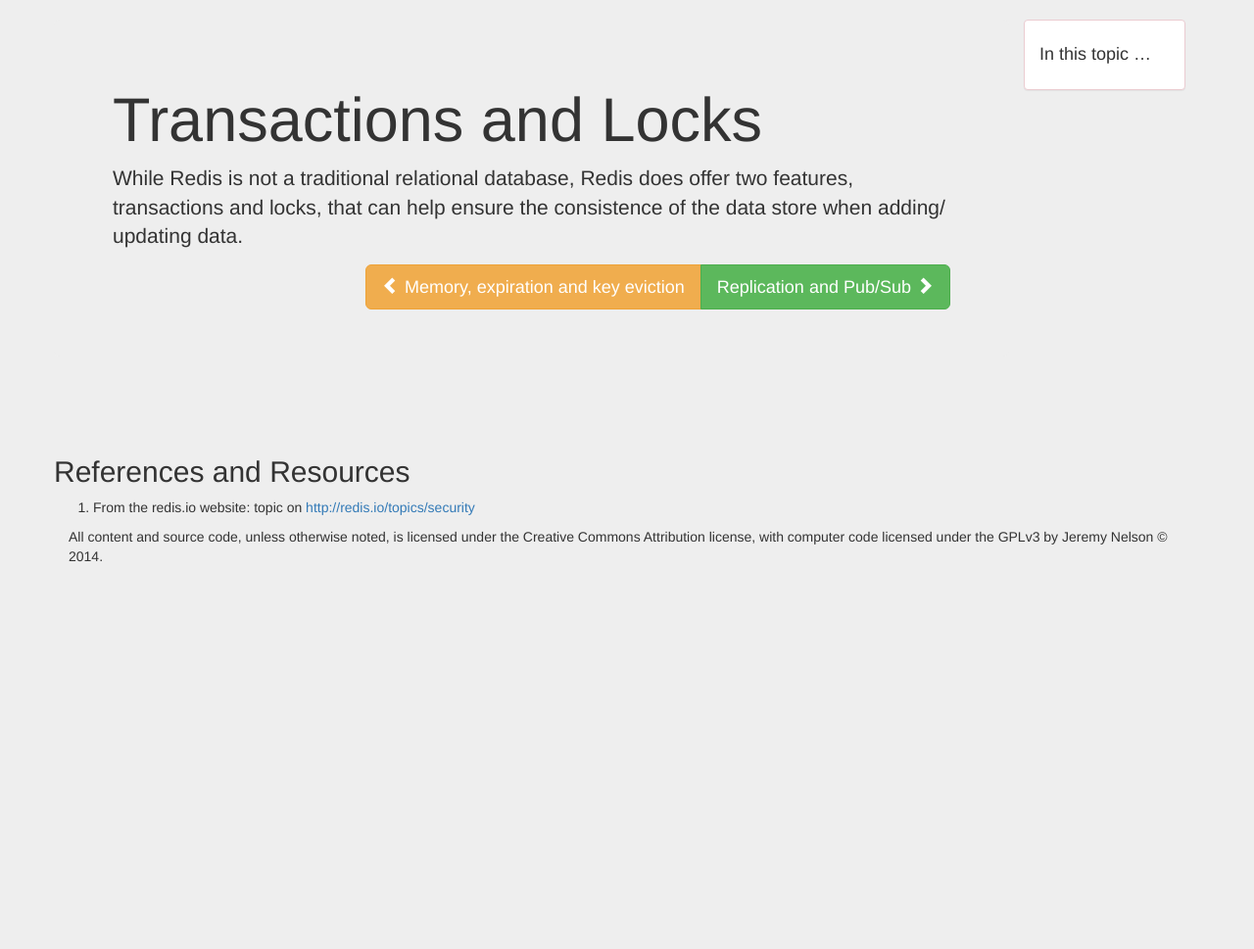
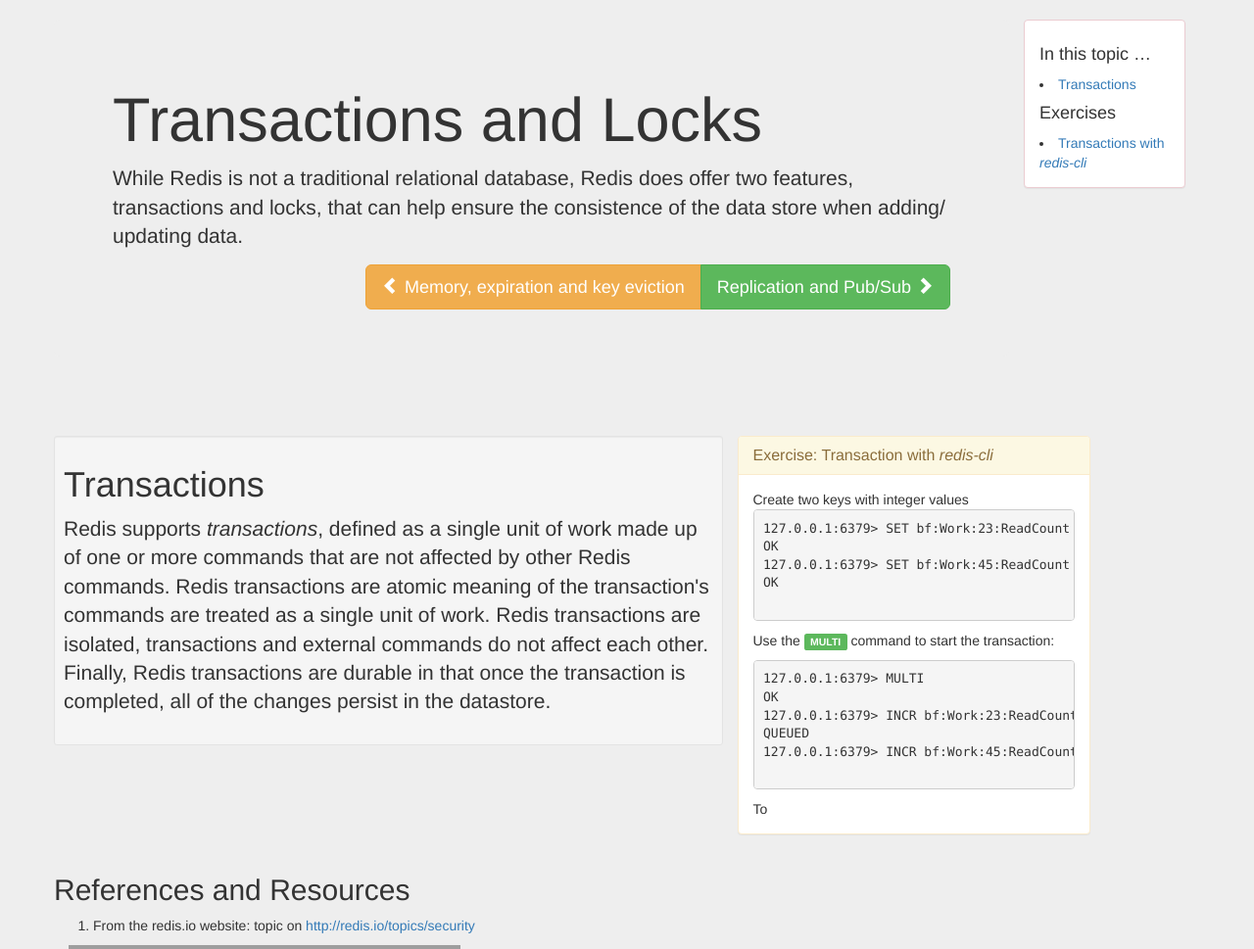
Before and after one commit to jermnelson/introduction-to-redis, a Flask app: page /transactions-and-locks in a window 1280 px wide. Shown: the part 340-1309 px from the top of the page at 98% size. Before the commit the page ends 914 px from the top, so only its background shows below. Run offline with Flask 2, Linux system fonts and the light colour scheme; some libraries are stand-ins or nearby versions; grey boxes are pictures that could not be loaded.

Commit message:
content addition

```diff
--- a/templates/introducing-redis.html
+++ b/templates/introducing-redis.html
@@ -18,7 +18,7 @@
 <hr>
 <div class="row">
  <div class="col-md-10 col-md-offset-2">
-  <h2 style="color: rgb(255,0,0)">What is Redis?</h2>
+  <h2 style="color: rgb(164,26,17)">What is Redis?</h2>
    <p class="lead">
     Redis is an open-source NoSQL key-value datastore where instead of storing just one
     type of value, such as a string, more complex types of values can be stored. Redis,
--- a/templates/snippets/footer.html
+++ b/templates/snippets/footer.html
@@ -1,4 +1,12 @@
 <footer>
-  All content and source code, unless otherwise noted, is licensed under the Creative Commons
-  Attribution license, with computer code licensed under the GPLv3 by Jeremy Nelson &copy; 2014.
+  {# All content and source code &copy; 2014 by Jeremy Nelson. Unless
+  otherwise noted, all content is licensed under the Creative Commons
+  Attribution license, with computer code licensed under the GPLv3 by Jeremy Nelson #}
+<a rel="license" href="http://creativecommons.org/licenses/by/4.0/">
+  <img alt="Creative Commons License" style="border-width:0" src="https://i.creativecommons.org/l/by/4.0/80x15.png" /></a>
+  <br /><span xmlns:dct="http://purl.org/dc/terms/" property="dct:title">Introduction to Redis</span> by
+  <a xmlns:cc="http://creativecommons.org/ns#" href="http://intro2libsys.info/introduction-to-redis" property="cc:attributionName" rel="cc:attributionURL">Jeremy Nelson</a>
+  is licensed under a <a rel="license" href="http://creativecommons.org/licenses/by/4.0/">Creative Commons Attribution 4.0 International License</a>.
+  <br />Based on a work at <a xmlns:dct="http://purl.org/dc/terms/" href="https://github.com/jermnelson/introduction-to-redis" rel="dct:source">https://github.com/jermnelson/introduction-to-redis</a>.
+  Source code licensed under the GPLv3.
 </footer>
--- a/templates/transactions-and-locks.html
+++ b/templates/transactions-and-locks.html
@@ -16,11 +16,60 @@
   <div class="panel panel-danger">
    <div class="panel-body">
     <h4>In this topic &hellip;</h4>
+    <li><a href="#transactions">Transactions</a></li>
+    <h4>Exercises</h4>
+    <li><a href="#E1">Transactions with <em>redis-cli</em></a></li>
    </div>
   </div>
  </div>
 </div>
 <hr>
+<div class="row">
+ <div class='col-md-7 well well-sm'>
+  <h1>Transactions <a name="transactions"></a></h1>
+  <p class="lead">Redis supports <em>transactions</em>, defined as a
+  single unit of work made up of one or more commands that are not
+  affected by other Redis commands. Redis transactions are atomic meaning
+  of the transaction's commands are treated as a single unit of work. Redis
+  transactions are isolated, transactions and external commands do not affect each
+  other. Finally, Redis transactions are durable in that once the transaction is
+  completed, all of the changes persist in the datastore.
+  </p>
+ </div>
+ <div class="col-md-4">
+   {# START EXERCISE #}
+   <div class="panel panel-warning">
+    <div class="panel-heading">
+     <h3 class="panel-title">Exercise: Transaction with <em>redis-cli</em><a name="E1"></a></h3>
+    </div>
+    <div class="panel-body">
+    Create two keys with integer values
+    <pre>
+127.0.0.1:6379> SET bf:Work:23:ReadCount 10
+OK
+127.0.0.1:6379> SET bf:Work:45:ReadCount 100
+OK
+    </pre>
+    <p>
+    Use the <span class="label label-success">MULTI</span> command to start
+    the transaction:
+    </p>
+    <pre>
+127.0.0.1:6379> MULTI
+OK
+127.0.0.1:6379> INCR bf:Work:23:ReadCount
+QUEUED
+127.0.0.1:6379> INCR bf:Work:45:ReadCount
+    </pre>
+     To
+    </div>
+   {# END EXERCISE #}
+  </div>
+ </div>
+ <div class="col-md-1">
+
+ </div>
+</div>
 <div class="row">
  <h2>References and Resources</h2>
   <ol>
```
Also changed, not shown: templates/index.html (+10 -0 lines), templates/memory-expiration-and-key-eviction.html (+44 -1 lines), README.md.
